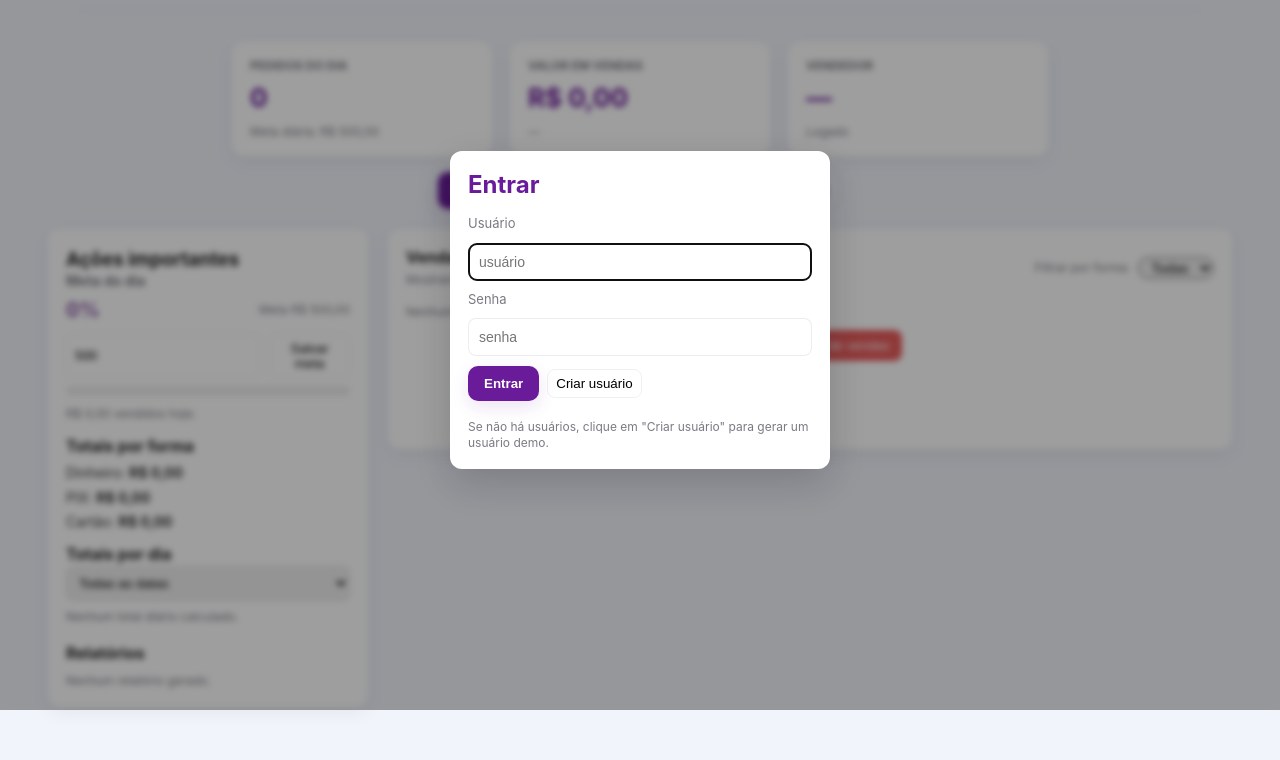
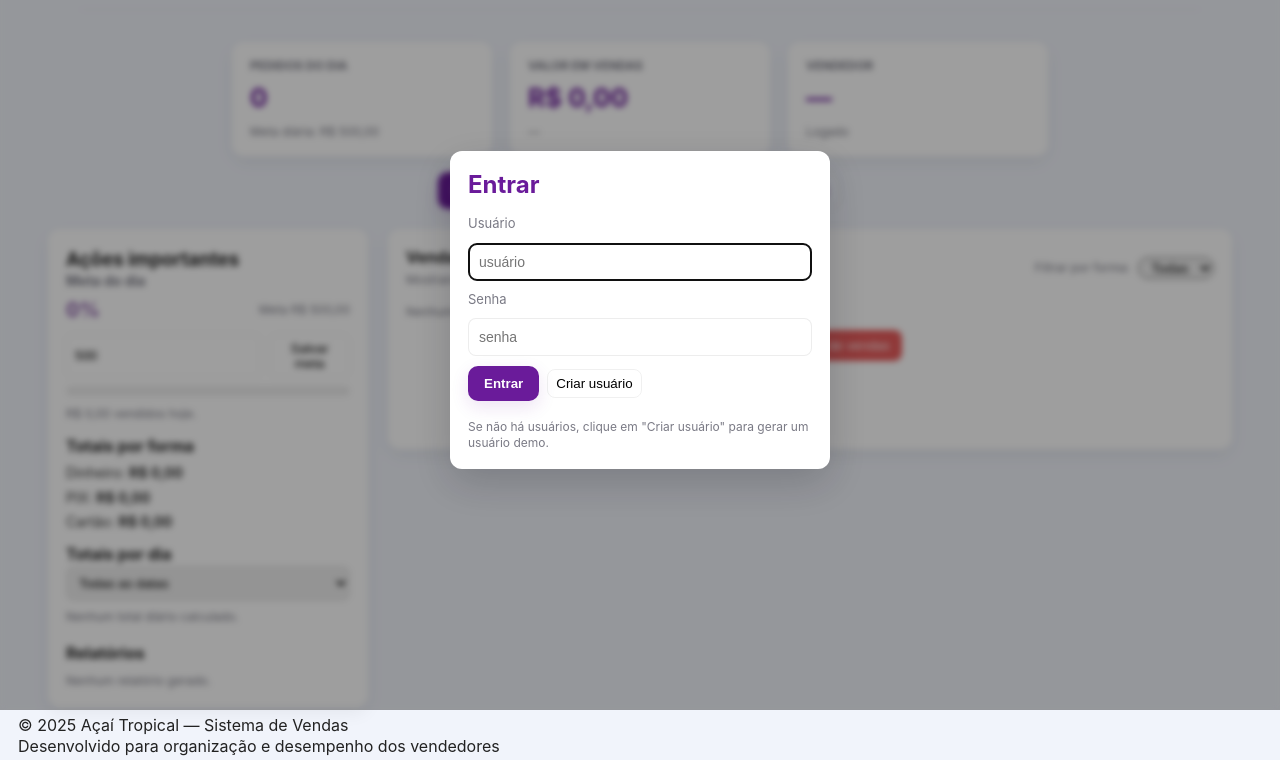
Before and after one commit to anthonyrodrigues0712-design/acaitropical, a plain HTML site: page index.html in a window 1280 px wide. Shown: the part 90-850 px from the top of the page. Before the commit the page ends 823 px from the top, so only its background shows below. Drawn offline with nearby package versions, Linux system fonts and the light colour scheme.

Commit message:
Update index.html

```diff
--- a/index.html
+++ b/index.html
@@ -156,6 +156,12 @@
       <p style="font-size:12px; color:var(--muted); margin-top:8px;">Se não há usuários, clique em "Criar usuário" para gerar um usuário demo.</p>
     </div>
   </div>
+   <footer class="footer">
+    <div class="footer-inner">
+      <p>© 2025 Açaí Tropical — Sistema de Vendas</p>
+      <p class="footer-small">Desenvolvido para organização e desempenho dos vendedores</p>
+    </div>
+  </footer>
   <script>
   (function(){
     const DB_NAME='acaiDB';
```
